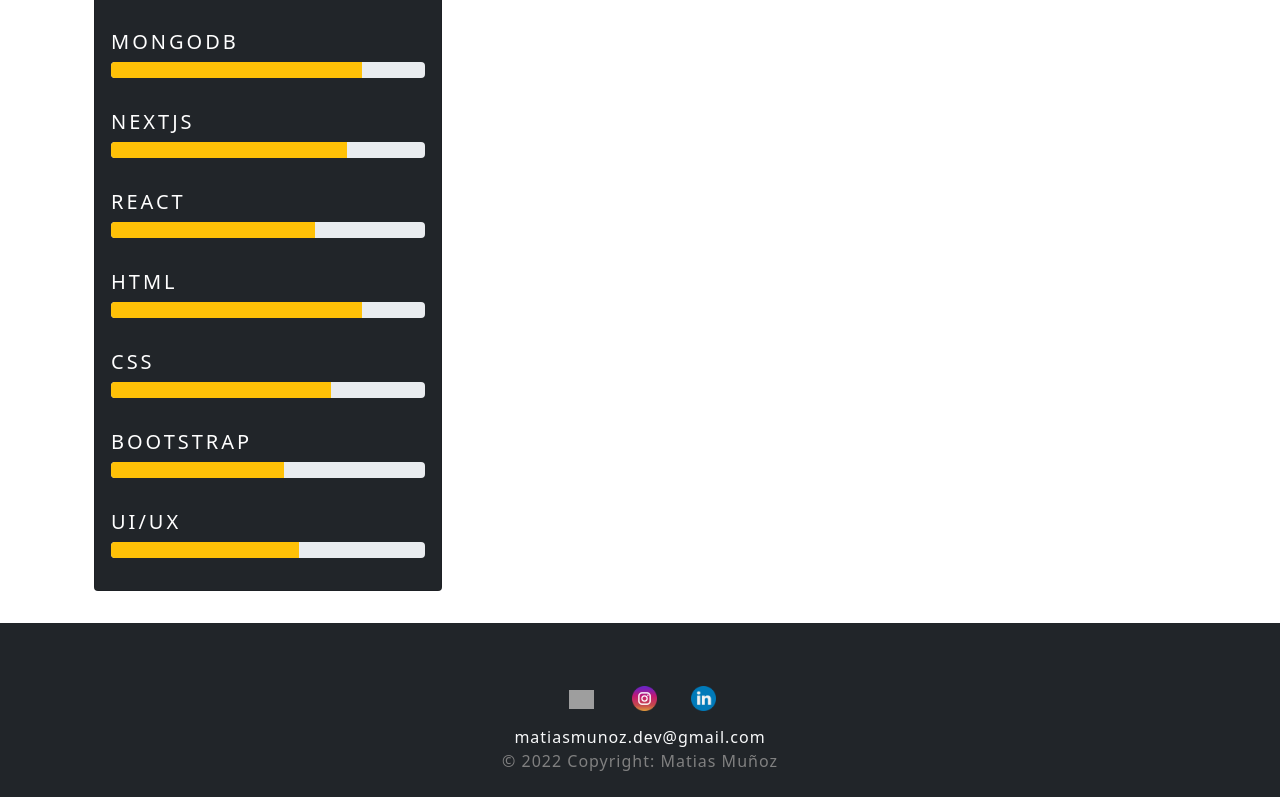
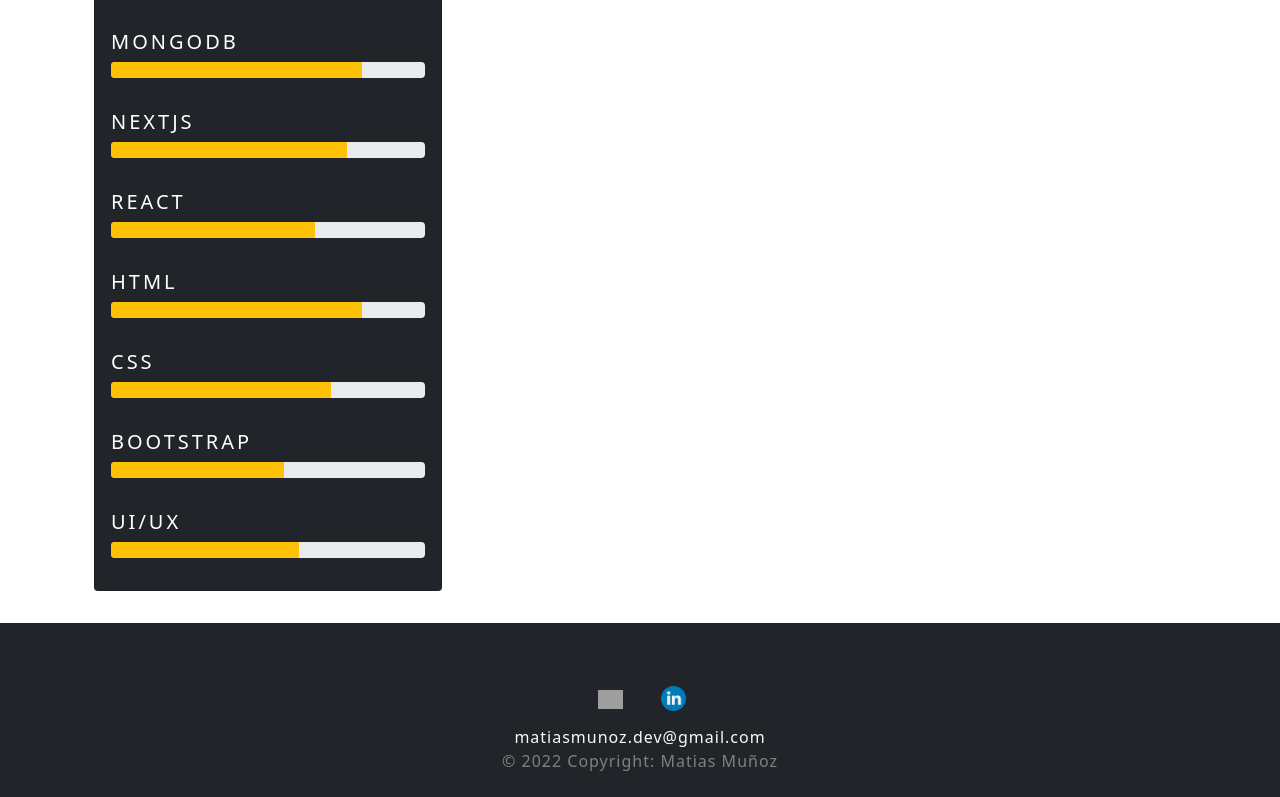
Before and after one commit to MATIAS28/nextport, a Next.js app: page / in a window 1280 px wide. Shown: the part 754-1551 px from the top of the page. Built offline with nearby package versions, Linux system fonts and the light colour scheme; no server answers; the database is empty; grey boxes are pictures that could not be loaded.

Commit message:
delete social media

```diff
--- a/components/foot.js
+++ b/components/foot.js
@@ -7,8 +7,6 @@ const Foot = () => {
     <section>
 
       <a className="btn btn-floating m-2" target="_blanck" href="https://github.com/MATIAS28" role="button"><img src="/img/github.png" alt="" /></a>
-
-      <a className="btn btn-floating m-1" target="_blanck" href="https://www.instagram.com/mati.kbn/?hl=es" role="button"><img src="/img/instagram.png" alt="" /></a>
 
       <a className="btn btn-floating m-1" target="_blanck" href="https://www.linkedin.com/in/matias-mu%C3%B1oz-00a7581b6/" role="button"><img src="/img/linkedin.png" alt="" /></a>
     </section>
```
